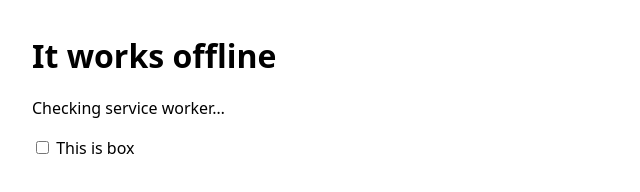
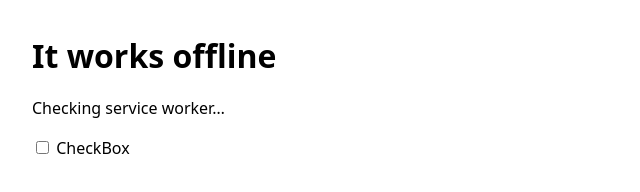
Before and after one commit to ItsALiving/offline-checklist, a plain HTML site: page index.html in a window 1280 px wide. Shown: the full height of the page, 0-640 px from the left. Drawn offline with Linux system fonts and the light colour scheme.

Commit message:
Update index.html

```diff
--- a/index.html
+++ b/index.html
@@ -14,7 +14,7 @@
 <body>
   <h1>It works offline</h1>
   <p id="status">Checking service worker…</p>
-  <label><input type="checkbox" id="cb"> This is box</label>
+  <label><input type="checkbox" id="cb"> CheckBox</label>
 
   <script src="app.js"></script>
 </body>
```
